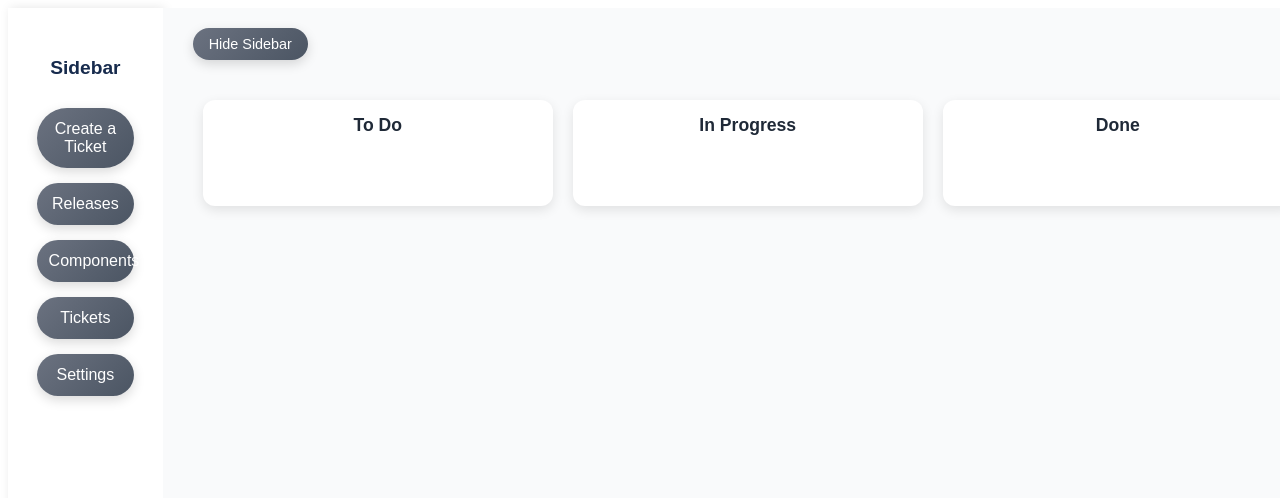
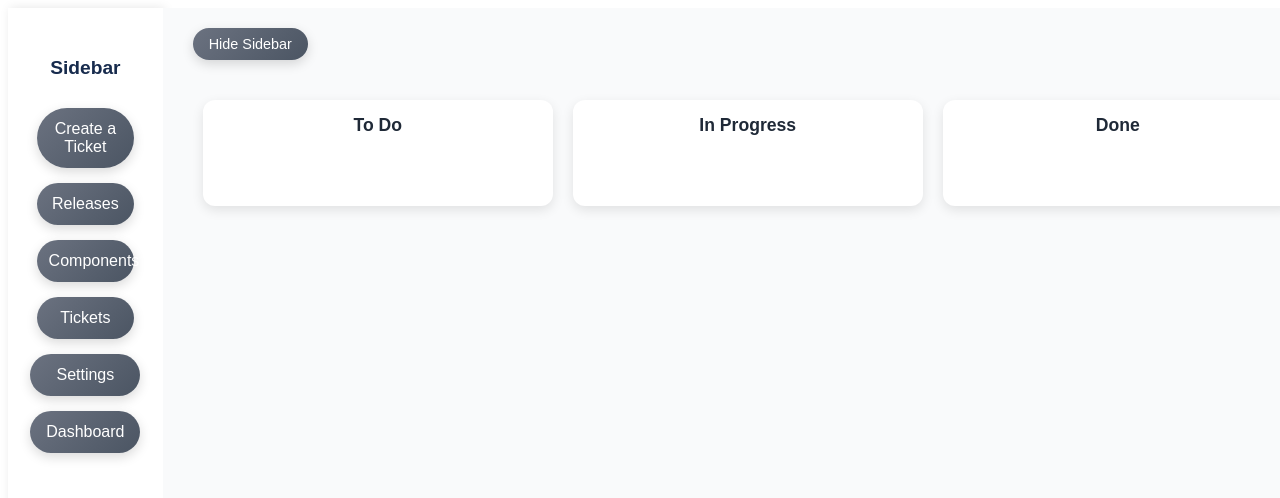
Before and after one commit to BuchardsVault/TrelloBoard, a React (Create React App) app in the folder front_end/: page /overview in a window 1280 px wide. Shown: the top 498 px of the page. Built offline with nearby package versions, Linux system fonts and the light colour scheme.

Commit message:
Added links to overview buttons (Settings, Dashboard)

```diff
--- a/front_end/src/components/Overview.css
+++ b/front_end/src/components/Overview.css
@@ -41,11 +41,46 @@
   transition: transform 0.2s ease, box-shadow 0.2s ease;
   font-size: 1em; /* Readable text */
   font-weight: 500;
+  text-decoration: none; /* Crucial for <a> tags */
+  display: inline-block; /* Mimics button behavior */
+  text-align: center; /* Centers text */
+  appearance: none; /* Removes default browser styling */
 }
 
 .sidebar-button:hover {
   transform: scale(1.05);
   box-shadow: 0 6px 16px rgba(0, 0, 0, 0.2);
+}
+
+
+.linked-sidebar-button {
+  width: 75%; /* Slightly wider button */
+  padding: 12px; /* More padding for a chunkier, modern look */
+  margin-bottom: 15px;
+  color: #fff;
+  background: linear-gradient(135deg, #6b7280, #4b5563); /* Cooler, modern gradient */
+  border: none;
+  border-radius: 50px;
+  box-shadow: 0 4px 12px rgba(0, 0, 0, 0.15); /* Softer, elevated shadow */
+  cursor: pointer;
+  transition: transform 0.2s ease, box-shadow 0.2s ease;
+  font-size: 1em; /* Readable text */
+  font-weight: 500;
+  text-decoration: none; /* Crucial for <a> tags */
+  display: inline-block; /* Mimics button behavior */
+  text-align: center; /* Centers text */
+  appearance: none; /* Removes default browser styling */
+}
+
+.linked-sidebar-button:hover {
+  transform: scale(1.05);
+  box-shadow: 0 6px 16px rgba(0, 0, 0, 0.2);
+}
+
+/* Optional: Reset default <a> styles globally */
+a.linked-sidebar-button {
+  color: #fff; /* Explicitly enforce your color */
+  text-decoration: none; /* Double-check no underline */
 }
 
 /* Main content styles */
--- a/front_end/src/components/Overview.jsx
+++ b/front_end/src/components/Overview.jsx
@@ -2,6 +2,7 @@ import {DndContext} from '@dnd-kit/core';
 import React, { useState } from 'react';
 import {Droppable} from './Droppable';
 import {Draggable} from './Draggable';
+import { Link } from 'react-router-dom';
 import './Overview.css'; // Import the CSS file
 
 function Overview() {
@@ -25,7 +26,12 @@ function Overview() {
           <button className="sidebar-button">Releases</button>
           <button className="sidebar-button">Components</button>
           <button className="sidebar-button">Tickets</button>
-          <button className="sidebar-button">Settings</button>
+          <Link to="/settings" className="linked-sidebar-button">
+             Settings
+          </Link>
+          <Link to="/dashboard" className="linked-sidebar-button">
+             Dashboard
+          </Link>
         </div>
       )}
       {/* Main content */}
```
